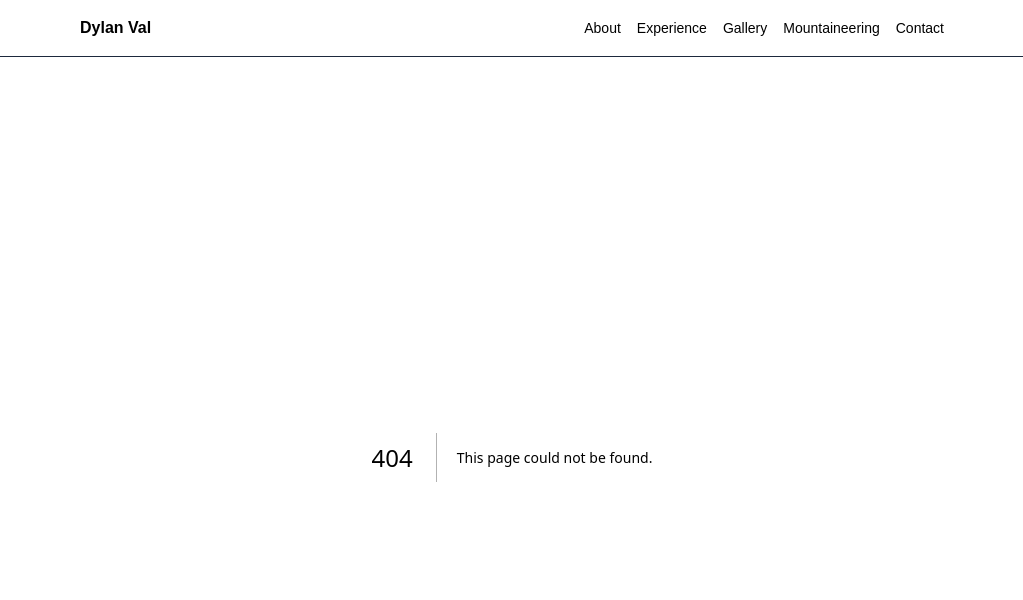
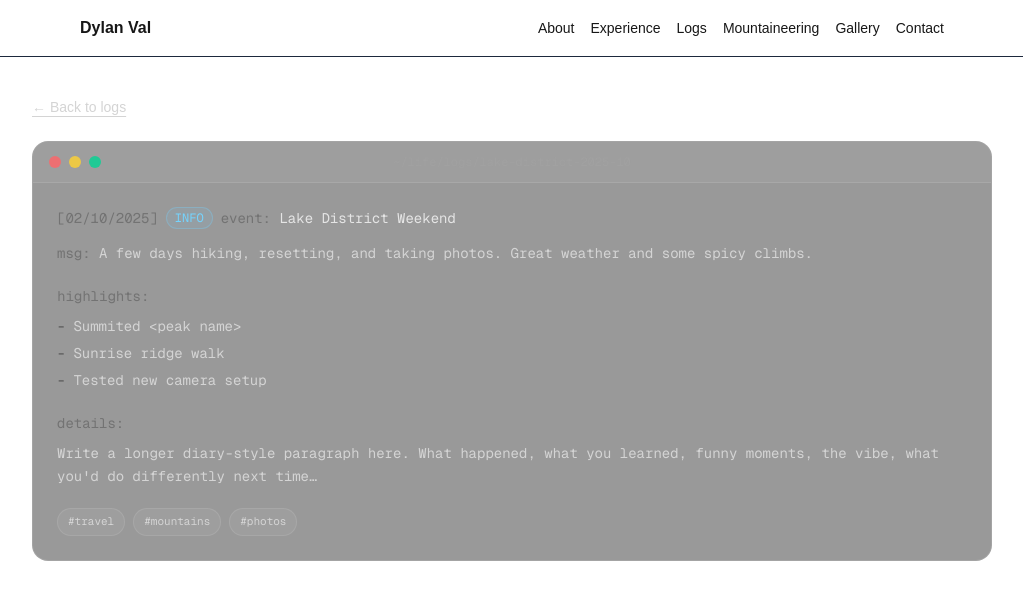
Before and after one commit to dyls-03/portfolio, a Next.js app: page /logs/lake-district-2025-10 in a window 1280 px wide. Before the commit this address had no page. Shown: the top 600 px of the page, without its empty margins (128-1151 px from the left). Built offline with nearby package versions, Linux system fonts and the light colour scheme.

Commit message:
#8: (minor release) Added log/diary page
Also rearranged order of nav bar

```diff
--- a/app/layout.tsx
+++ b/app/layout.tsx
@@ -36,8 +36,9 @@ export default function RootLayout({
             <div className="flex gap-4 text-sm">
               <Link href="/about">About</Link>
               <Link href="/experience">Experience</Link>
+              <Link href="/logs">Logs</Link>
+              <Link href="/mountaineering">Mountaineering</Link>
               <Link href="/gallery">Gallery</Link>
-              <Link href="/mountaineering">Mountaineering</Link>
               <Link href="/contact">Contact</Link>
             </div>
           </nav>
--- /dev/null
+++ b/app/logs/[id]/page.tsx
@@ -0,0 +1,138 @@
+import Link from "next/link";
+import { notFound } from "next/navigation";
+import logsRaw from "@/data/logs.json";
+
+type LogLevel = "INFO" | "SUCCESS" | "WARN" | "ERROR";
+
+type LogEntryFull = {
+  id: string;
+  date: string;
+  level: LogLevel;
+  title: string;
+  shortDescription: string;
+  longDescription?: string;
+  highlights?: string[];
+  tags?: string[];
+};
+
+function levelStyles(level: LogLevel) {
+  switch (level) {
+    case "SUCCESS":
+      return "text-emerald-300 border-emerald-300/30 bg-emerald-300/10";
+    case "WARN":
+      return "text-amber-300 border-amber-300/30 bg-amber-300/10";
+    case "ERROR":
+      return "text-red-300 border-red-300/30 bg-red-300/10";
+    default:
+      return "text-sky-300 border-sky-300/30 bg-sky-300/10";
+  }
+}
+
+function fmt(iso: string) {
+  const d = new Date(iso);
+  return new Intl.DateTimeFormat("en-GB", {
+    year: "numeric",
+    month: "2-digit",
+    day: "2-digit",
+  }).format(d).replace(",", "");
+}
+
+export function generateStaticParams() {
+  const logs = logsRaw as { id: string }[];
+  return logs.map((l) => ({ id: l.id }));
+}
+
+const normalize = (s: unknown) => String(s ?? "").trim().toLowerCase();
+
+export default async function LogDetailPage({params,}: {params: Promise<{ id: string }>;})
+{
+  const { id } = await params; // ✅ unwrap params
+  const requestedId = decodeURIComponent(id);
+
+  const logs = logsRaw as LogEntryFull[];
+  const entry = logs.find((l) => l.id === requestedId);
+
+    if (!entry) notFound();
+
+  return (
+    <section className="mx-auto w-full max-w-5xl px-4 sm:px-6 lg:px-8 py-10 space-y-6">
+      <div className="flex items-center justify-between">
+        <Link
+          href="/logs"
+          className="text-sm text-neutral-300 hover:text-white underline underline-offset-4"
+        >
+          ← Back to logs
+        </Link>
+      </div>
+
+      <div className="rounded-2xl border border-white/10 bg-black/40 overflow-hidden">
+        <div className="flex items-center justify-between px-4 py-3 border-b border-white/10 bg-white/5">
+          <div className="flex items-center gap-2">
+            <span className="h-3 w-3 rounded-full bg-red-400/80" />
+            <span className="h-3 w-3 rounded-full bg-amber-300/80" />
+            <span className="h-3 w-3 rounded-full bg-emerald-400/80" />
+          </div>
+          <div className="text-xs text-neutral-400 font-mono">~/life/logs/{entry.id}</div>
+          <div className="w-[52px]" />
+        </div>
+
+        <div className="p-4 sm:p-6 font-mono text-sm leading-relaxed">
+          <div className="flex flex-col sm:flex-row sm:items-center gap-2">
+            <span className="text-neutral-500">[{fmt(entry.date)}]</span>
+
+            <span
+              className={[
+                "inline-flex w-fit items-center rounded-full border px-2 py-0.5 text-xs",
+                levelStyles(entry.level),
+              ].join(" ")}
+            >
+              {entry.level}
+            </span>
+
+            <span className="text-neutral-200">
+              <span className="text-neutral-500">event:</span> {entry.title}
+            </span>
+          </div>
+
+          <div className="mt-3 text-neutral-300">
+            <span className="text-neutral-500">msg:</span> {entry.shortDescription}
+          </div>
+
+          {entry.highlights?.length ? (
+            <div className="mt-5 text-neutral-300">
+              <div className="text-neutral-500">highlights:</div>
+              <ul className="mt-2 space-y-1">
+                {entry.highlights.map((h) => (
+                  <li key={h} className="flex gap-2">
+                    <span className="text-neutral-600">-</span>
+                    <span>{h}</span>
+                  </li>
+                ))}
+              </ul>
+            </div>
+          ) : null}
+
+          {entry.longDescription ? (
+            <div className="mt-5 text-neutral-300">
+              <div className="text-neutral-500">details:</div>
+              <p className="mt-2 whitespace-pre-wrap">{entry.longDescription}</p>
+            </div>
+          ) : null}
+
+          {entry.tags?.length ? (
+            <div className="mt-5 flex flex-wrap gap-2">
+              {entry.tags.map((t) => (
+                <span
+                  key={t}
+                  className="rounded-full border border-white/10 bg-white/5 px-2.5 py-1 text-[11px] text-neutral-300"
+                >
+                  #{t}
+                </span>
+              ))}
+            </div>
+          ) : null}
+        </div>
+      </div>
+    </section>
+  );
+}
--- /dev/null
+++ b/app/logs/page.tsx
@@ -0,0 +1,113 @@
+import Link from "next/link";
+import logsRaw from "@/data/logs.json";
+
+type LogLevel = "INFO" | "SUCCESS" | "WARN" | "ERROR";
+
+type LogEntry = {
+  id: string;
+  date: string;
+  level: LogLevel;
+  title: string;
+  shortDescription: string;
+  tags?: string[];
+};
+
+function levelStyles(level: LogLevel) {
+  switch (level) {
+    case "SUCCESS":
+      return "text-emerald-300 border-emerald-300/30 bg-emerald-300/10";
+    case "WARN":
+      return "text-amber-300 border-amber-300/30 bg-amber-300/10";
+    case "ERROR":
+      return "text-red-300 border-red-300/30 bg-red-300/10";
+    default:
+      return "text-sky-300 border-sky-300/30 bg-sky-300/10";
+  }
+}
+
+function fmt(iso: string) {
+  const d = new Date(iso);
+  return new Intl.DateTimeFormat("en-GB", {
+    year: "numeric",
+    month: "2-digit",
+    day: "2-digit",
+  }).format(d).replace(",", "");
+}
+
+export default function LogsPage() {
+  const logs = (logsRaw as LogEntry[])
+    .slice()
+    .sort((a, b) => new Date(b.date).getTime() - new Date(a.date).getTime());
+
+  return (
+    <section className="mx-auto w-full max-w-5xl px-4 sm:px-6 lg:px-8 py-10 space-y-6">
+      <header className="space-y-2">
+        <h1 className="text-3xl sm:text-4xl font-semibold tracking-tight">Logs</h1>
+        <p className="text-sm sm:text-base text-neutral-300 max-w-2xl">
+          A life diary, formatted like system output. Newest entries first.
+        </p>
+      </header>
+
+      <div className="rounded-2xl border border-white/10 bg-black/40 overflow-hidden">
+        <div className="flex items-center justify-between px-4 py-3 border-b border-white/10 bg-white/5">
+          <div className="flex items-center gap-2">
+            <span className="h-3 w-3 rounded-full bg-red-400/80" />
+            <span className="h-3 w-3 rounded-full bg-amber-300/80" />
+            <span className="h-3 w-3 rounded-full bg-emerald-400/80" />
+          </div>
+          <div className="text-xs text-neutral-400 font-mono">~/life/logs</div>
+          <div className="w-[52px]" />
+        </div>
+
+        <div className="p-4 sm:p-6 font-mono text-sm leading-relaxed">
+          {logs.map((entry) => (
+            <div key={entry.id} className="py-4 border-b border-white/5 last:border-b-0">
+              <div className="flex flex-col sm:flex-row sm:items-center sm:justify-between gap-2">
+                <div className="flex flex-col sm:flex-row sm:items-center gap-2">
+                  <span className="text-neutral-500">[{fmt(entry.date)}]</span>
+
+                  <span
+                    className={[
+                      "inline-flex w-fit items-center rounded-full border px-2 py-0.5 text-xs",
+                      levelStyles(entry.level),
+                    ].join(" ")}
+                  >
+                    {entry.level}
+                  </span>
+
+                  <span className="text-neutral-200">
+                    <span className="text-neutral-500">event:</span> {entry.title}
+                  </span>
+                </div>
+
+                <Link
+                  href={`/logs/${entry.id}`}
+                  className="text-xs text-orange-300 hover:text-orange-200 underline underline-offset-4 w-fit"
+                >
+                  Expand
+                </Link>
+              </div>
+
+              <div className="mt-2 text-neutral-300">
+                <span className="text-neutral-500">msg:</span> {entry.shortDescription}
+              </div>
+
+              {entry.tags?.length ? (
+                <div className="mt-3 flex flex-wrap gap-2">
+                  {entry.tags.map((t) => (
+                    <span
+                      key={t}
+                      className="rounded-full border border-white/10 bg-white/5 px-2.5 py-1 text-[11px] text-neutral-300"
+                    >
+                      #{t}
+                    </span>
+                  ))}
+                </div>
+              ) : null}
+            </div>
+          ))}
+        </div>
+      </div>
+    </section>
+  );
+}
--- /dev/null
+++ b/data/logs.json
@@ -0,0 +1,26 @@
+[
+  {
+    "id": "lake-district-2025-10",
+    "date": "2025-10-02",
+    "level": "INFO",
+    "title": "Lake District Weekend",
+    "shortDescription": "A few days hiking, resetting, and taking photos. Great weather and some spicy climbs.",
+    "highlights": [
+      "Summited <peak name>",
+      "Sunrise ridge walk",
+      "Tested new camera setup"
+    ],
+    "longDescription": "Write a longer diary-style paragraph here. What happened, what you learned, funny moments, the vibe, what you'd do differently next time…",
+    "tags": ["travel", "mountains", "photos"]
+  },
+  {
+    "id": "stfc-start-2025-09",
+    "date": "2025-09-01",
+    "level": "SUCCESS",
+    "title": "Started at STFC",
+    "shortDescription": "Kicked off the new role and got environments + repos set up.",
+    "highlights": ["Onboarded", "Met the team", "First ticket shipped"],
+    "longDescription": "Excited to start my Software Developer Graduate Internship at STFC. Looking forward to contributing to some great projects and learning a lot along the way.",
+    "tags": ["career", "software"]
+  }
+]
```
